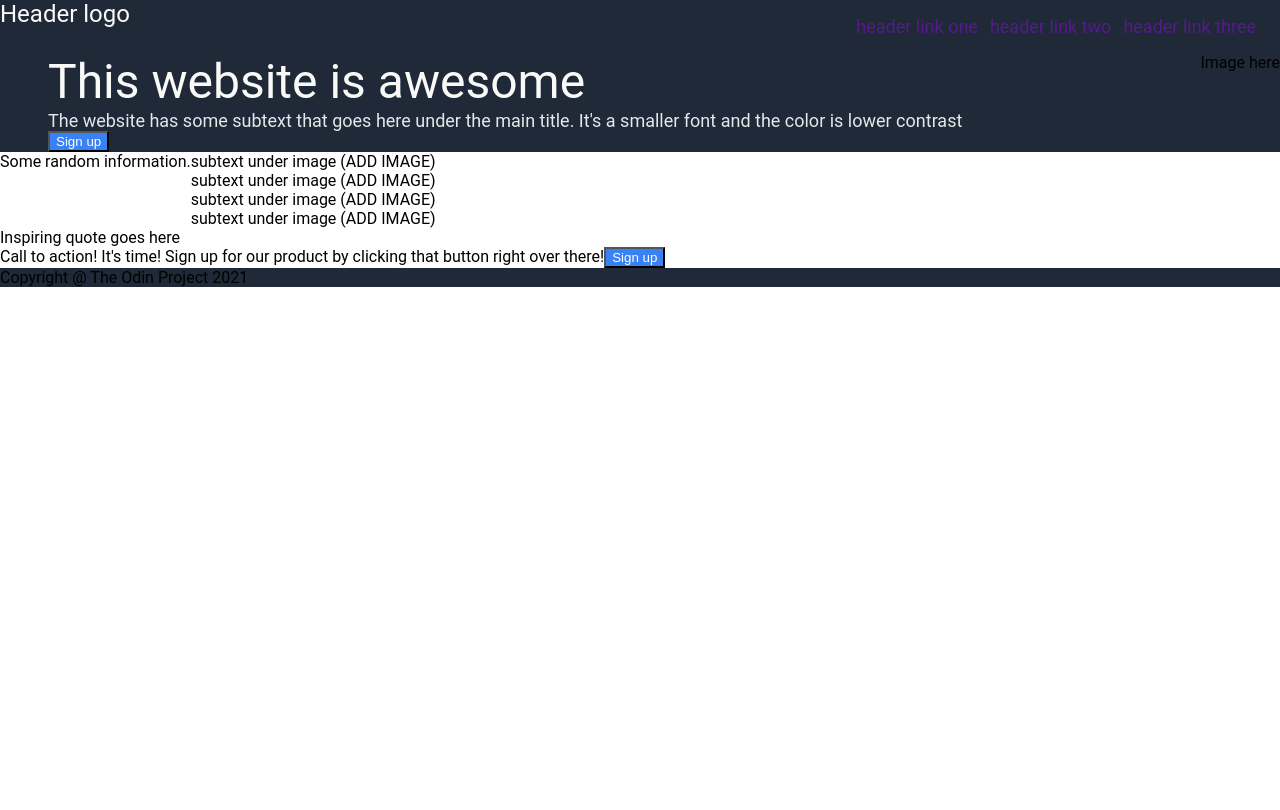
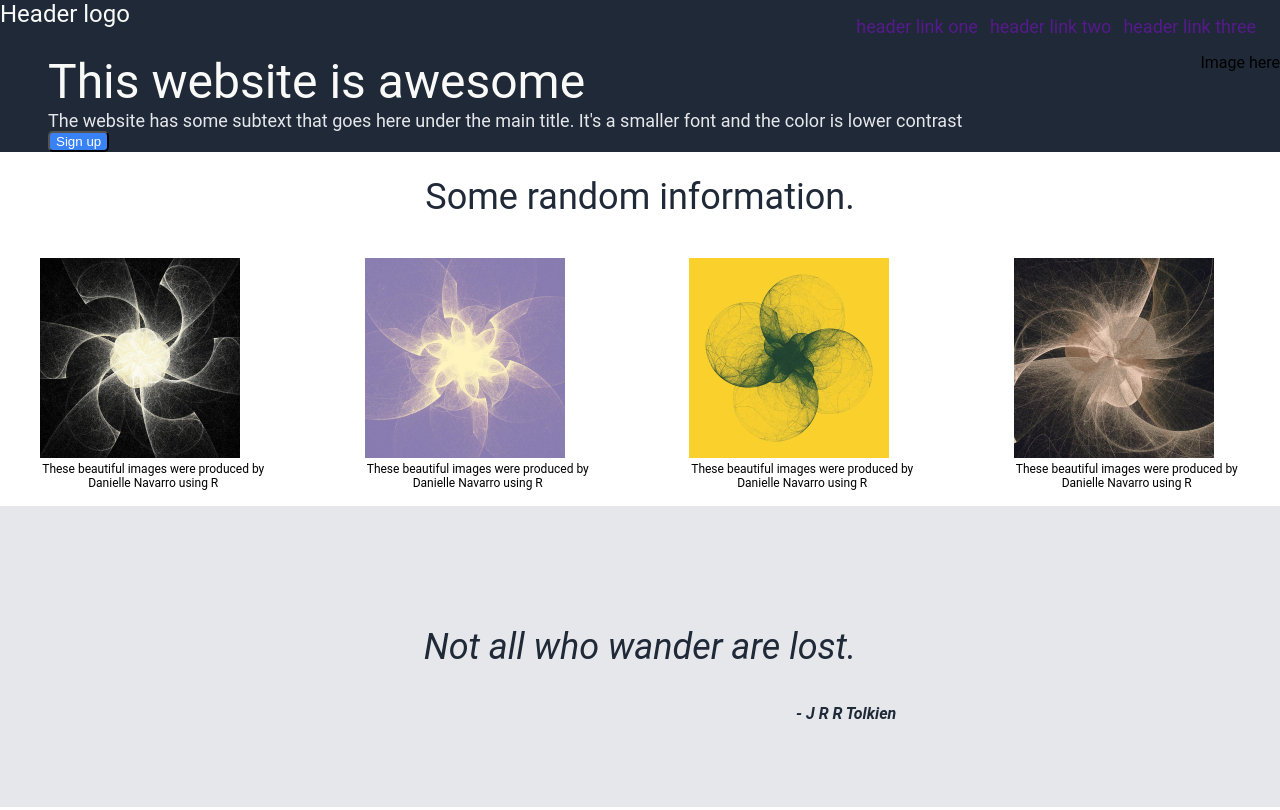
Before and after one commit to vjslor/odin-landing-page, a plain HTML site: page index.html in a window 1280 px wide. Shown: the top 810 px of the page. Drawn offline with Linux system fonts and the light colour scheme.

Commit message:
format images

```diff
--- a/index.html
+++ b/index.html
@@ -34,17 +34,34 @@
         <div class="main2">
             <div class="info">Some random information.</div>
             <div class="cards">
-                <div class="card">subtext under image (ADD IMAGE)</div>
-                <div class="card">subtext under image (ADD IMAGE)</div>
-                <div class="card">subtext under image (ADD IMAGE)</div>
-                <div class="card">subtext under image (ADD IMAGE)</div>
+                <div class="card">
+                    <figure><img src="navarro1.jpg" alt="nice picture" width="200" height="auto">
+                        <figcaption class="caption">These beautiful images were produced by Danielle Navarro using R</figcaption>
+                    </figure>
+                </div>
+                <div class="card"><figure><img src="navarro2.jpg" alt="nice picture" width="200" height="auto">
+                        <figcaption class="caption">These beautiful images were produced by Danielle Navarro using R</figcaption>
+                    </figure></div>
+                <div class="card"><figure><img src="navarro3.jpg" alt="nice picture" width="200" height="auto">
+                        <figcaption class="caption">These beautiful images were produced by Danielle Navarro using R</figcaption>
+                    </figure></div>
+                <div class="card"><figure><img src="navarro4.jpg" alt="nice picture" width="200" height="auto">
+                        <figcaption class="caption">These beautiful images were produced by Danielle Navarro using R</figcaption>
+                    </figure></div>
             </div>
         </div>
 
         <div class="main3">
-            Inspiring quote goes here</div>
+            <figure>
+                <blockquote>
+                    Not all who wander are lost.
+                </blockquote>
+                <figcaption class="tolkien">- J R R Tolkien</figcaption>
+            </figure>
+        </div>
         <div class="main4">
-            <div class="action">Call to action! It's time! Sign up for our product by clicking that button right over
+            <div class="action">Call to action! It's time! <br>
+                Sign up for our product by clicking that button right over
                 there!
             </div>
             <button class="button2">Sign up</button>
--- a/style.css
+++ b/style.css
@@ -2,7 +2,7 @@ body {
     display: flex;
     flex-direction: column;
     justify-content: space-between;
-font-family: Roboto, sans-serif;
+    font-family: Roboto, sans-serif;
     padding: 0 48;
     margin: 0;
 }
@@ -47,14 +47,8 @@ a:link {
     align-items: stretch;
 }
 
-.main1,
-.main2,
-.main3,
-.main4 {
-    display: flex;
-}
-
 .main1 {
+display: flex;
     flex: 1;
     justify-content: space-between;
     padding: 24 48;
@@ -83,11 +77,71 @@ a:link {
 }
 
 .first-button {
-padding-left: 48px;}
+    padding-left: 48px;
+}
 
-.button1, .button2 {
-background: #3882F6;
-color: white;}
+.button1,
+.button2 {
+    background: #3882F6;
+    color: white;
+border-radius: 5px;
+}
+
+.button2 {
+border-color: white;}
 
 .main1-right {
-text-align: center;}
+    text-align: center;
+}
+
+.main2 {
+    display: flex;
+    flex-direction: column;
+    align-items: center;
+}
+
+.info {
+    font-size: 36px;
+    font-weight: extra-bold;
+    color: #1F2937;
+    padding: 24px;
+}
+
+.cards {
+    display: flex;
+    gap: 18px;
+}
+
+.card {
+display: flex;
+justify-content: center;
+align-items: center;}
+
+.caption {
+text-align: center;
+text-wrap: wrap;
+font-size: 12px;}
+
+.main3 {
+    display: flex;
+justify-content: center;
+background-color: #E5E7EB;
+font-size: 36px;
+font-weight: light;
+font-style: italic;
+color: #1F2937;
+padding: 48px;}
+
+.tolkien {
+font-size: 16px;
+font-weight: bold;
+text-align: right;}
+
+.main4 {
+display: flex;
+justify-content: space-evenly;
+background-color: #3882F6;
+color: white;
+margin: 48px 72px;
+padding: 24px 48px;
+border-radius: 15px;}
```
Also changed, not shown: navarro1.jpg (added), navarro2.jpg (added), navarro3.jpg (added), navarro4.jpg (added).
